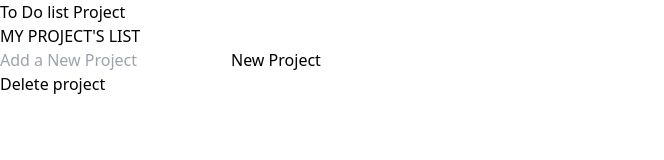
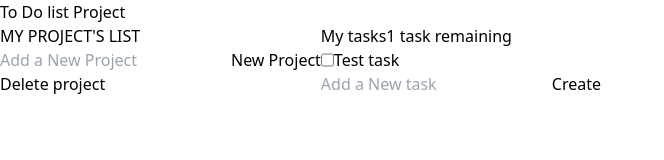
Before and after one commit to mke2111/to-do-list, a website built with webpack: page dist/index.html in a window 1280 px wide. Shown: the whole page, without its empty margins (0-664 px from the left). Built offline with nearby package versions, Linux system fonts and the light colour scheme.

Commit message:
Create divs for tasks and form for new tasks

```diff
--- a/src/body.js
+++ b/src/body.js
@@ -1,12 +1,10 @@
 const body = () => {
+  // Projects
   const bodyCont = document.createElement('div');
   bodyCont.classList.add('body-cont', 'flex');
 
   const projectCont = document.createElement('div');
   projectCont.classList.add('proj-cont');
-
-  const tasksCont = document.createElement('div');
-  tasksCont.classList.add('task-cont');
 
   const projTitleCont = document.createElement('div');
   projTitleCont.classList.add('pro-title-cont');
@@ -40,9 +38,69 @@ const body = () => {
   btnDelPro.classList.add('btn-delet');
   btnDelPro.innerHTML = 'Delete project';
 
+  //Tasks
+
+  const tasksCont = document.createElement('div');
+  tasksCont.classList.add('task-cont');
+
+  // Tasks Title
+
+  const taskTitleCont = document.createElement('div');
+  taskTitleCont.classList.add('task-title-cont', 'flex');
+
+  const taskTitle = document.createElement('h2');
+  taskTitle.classList.add('task-title');
+  taskTitle.innerHTML = 'My tasks';
+
+  const tasksCount = document.createElement('p');
+  tasksCount.classList.add('tasks-count');
+  tasksCount.innerHTML = '1 task remaining';
+
+  // Tasks Body
+
+  const tasksBodyCont = document.createElement('div');
+  tasksBodyCont.classList.add('tasks-body');
+
+  //-----this gonna be replaced with template------
+
+  const taskCont = document.createElement('div');
+  taskCont.classList.add('task-conteiner', 'flex');
+
+  const taskInput = document.createElement('input');
+  taskInput.classList.add('input-check');
+  taskInput.type = 'checkbox';
+
+  const taskLabel = document.createElement('label');
+  taskLabel.classList.add('task-label');
+
+  const taskLabelSpan = document.createElement('span');
+  taskLabelSpan.classList.add('custom-check');
+  taskLabelSpan.innerHTML = 'Test task';
+
+  //----------------------------------------------------
+
+  // Task Form
+
+  const taskFormCont = document.createElement('div');
+  taskFormCont.classList.add('new-task-creator');
+
+  const taskForm = document.createElement('form');
+  taskForm.classList.add('task-form');
+
+  const taskFormInput = document.createElement('input');
+  taskFormInput.type = 'text';
+  taskFormInput.classList.add('task-input');
+  taskFormInput.placeholder = 'Add a New task';
+
+  const taskFormBtn = document.createElement('button');
+  taskFormBtn.type = 'button';
+  taskFormBtn.innerHTML = 'Create';
+
   bodyCont.appendChild(projectCont);
   bodyCont.appendChild(tasksCont);
+
   projectCont.appendChild(projTitleCont);
+
   projTitleCont.appendChild(projTitle);
   projectCont.appendChild(listCont);
   listCont.appendChild(unList);
@@ -51,6 +109,23 @@ const body = () => {
   formProj.appendChild(btnAddPro);
   listCont.appendChild(btnDelPro);
 
+  tasksCont.appendChild(taskTitleCont);
+  tasksCont.appendChild(tasksBodyCont);
+
+  taskTitleCont.appendChild(taskTitle);
+  taskTitleCont.appendChild(tasksCount);
+
+  tasksBodyCont.appendChild(taskCont);
+  taskCont.appendChild(taskInput);
+  taskCont.appendChild(taskLabel);
+  taskLabel.appendChild(taskLabelSpan);
+
+  tasksBodyCont.appendChild(taskFormCont);
+  taskFormCont.appendChild(taskForm);
+  taskForm.appendChild(taskFormInput);
+  taskForm.appendChild(taskFormBtn);
+
+
   return bodyCont
 }
 
--- a/src/index.js
+++ b/src/index.js
@@ -15,6 +15,7 @@ bigCont.appendChild(body());
 const listConte = document.querySelector('.all-projects');
 const newProForm = document.querySelector('.pro-form');
 const newProInput = document.querySelector('.pro-input');
+const btnAddPro = document.querySelector('.pro-btn');
 const deleteProBtn = document.querySelector('.btn-delet');
 
 const createList = (nam) => {
@@ -38,6 +39,10 @@ const save = () => {
 
 const render = ()=> {
   clearElement(listConte);
+  renderProject();
+}
+
+const renderProject = ()=> {
   projects.forEach(project => {
     const projElement = document.createElement('li');
     projElement.dataset.projId = project.id
@@ -71,7 +76,17 @@ newProForm.addEventListener('submit', e => {
   projects.push(listPro)
   saveAndRender()
 });
-console.log(deleteProBtn)
+
+btnAddPro.addEventListener('click', e => {
+  e.preventDefault();
+  const proName = newProInput.value;
+  if(proName == null || proName === '') return
+  const listPro = createList(proName);
+  newProInput.value = null;
+  projects.push(listPro)
+  saveAndRender()
+});
+
 
 deleteProBtn.addEventListener('click', e => {
   projects = projects.filter(pro => pro.id !== selectedProId);
```
Also changed, not shown: dist/index.html, dist/main.js.
